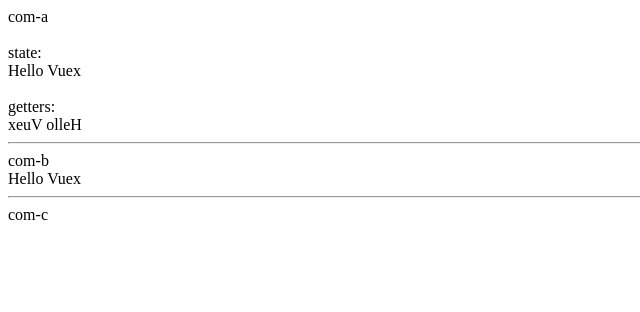
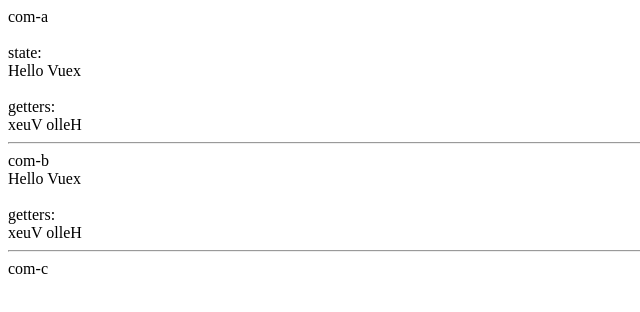
Before and after one commit to yanghanliang/vuex--, a Vue app: page / in a window 1280 px wide. Shown: the top 312 px of the page, without its empty margins (0-640 px from the left). Built offline with nearby package versions, Linux system fonts and the light colour scheme.

Commit message:
getters 的使用

```diff
--- a/src/components/com-b.vue
+++ b/src/components/com-b.vue
@@ -5,12 +5,19 @@
         <!-- 计算属性的写法 -->
         <!-- {{ msg }} -->
         {{ a }}
+        <br />
+        <br />
+        getters:
+        <br />
+        <!-- 映射的两种方式 -->
+        <!-- {{ msg }} -->
+        {{ m }}
         <hr />
     </div>
 </template>
 
 <script>
-import { mapState } from 'vuex'
+import { mapState, mapGetters } from 'vuex'
 
 export default {
   computed: {
@@ -26,6 +33,21 @@ export default {
     // this.a --> this.$store.state.msg
     ...mapState({
       'a': 'msg'
+    }),
+
+    // getters 的使用
+    // msg() {
+    //   return this.$store.getters.msg
+    // }
+    // 映射的方式 1:
+    // this.msg --> this,$store.getters.msg
+    // ...mapGetters([
+    //   'msg'
+    // ])
+    // 映射的方式 2:
+    // this.m --> this,$store.getters.msg
+    ...mapGetters({
+      'm': 'msg'
     })
   }
 }
--- a/src/store/index.js
+++ b/src/store/index.js
@@ -9,7 +9,7 @@ const store = new Vuex.Store({
     count: 0,
     msg: 'Hello Vuex'
   },
-  // 相当于计算属性, 用于处理时间
+  // 相当于计算属性, 用于处理事件
   getters: {
     msg(state) { // 别忘了传参
       return state.msg.split('').reverse().join('')
```
